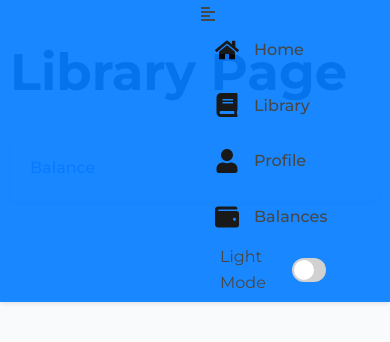
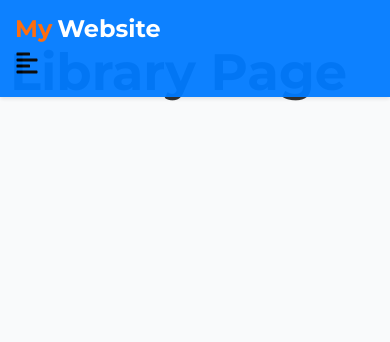
Before and after one commit to Jakethetyper/Growth, a React (Vite) app in the folder client/: page /library in a window 390 px wide. Shown: the top 342 px of the page. Built offline with nearby package versions, Linux system fonts and the light colour scheme.

Commit message:
edited vertical nav bar

```diff
--- a/client/src/pages/Header/Header.css
+++ b/client/src/pages/Header/Header.css
@@ -1,26 +1,53 @@
 @import "../../assets/colors/colors.css";
 
+/* Header Styles */
 .header {
   background-color: var(--primary-color, #007BFF);
-  opacity: 0.9;
+  opacity: 0.95;
   width: 100%;
   color: var(--text-color, #ffffff);
   box-shadow: 0 2px 4px rgba(0, 0, 0, 0.1);
   position: fixed;
   z-index: 1000;
+  top: 0;
+  transition: all 0.3s ease;
 }
 
-.header nav {
+/* Navigation Container */
+.nav-container {
   display: flex;
   justify-content: space-between;
   align-items: center;
   max-width: 1700px;
   margin: 0 auto;
-  padding: 6px 200px;
-  flex-wrap: wrap;
+  padding: 6px 20px;
+  flex-wrap: nowrap;
 }
 
-.header nav a {
+/* Logo */
+.logo {
+  font-size: 24px;
+  font-weight: bold;
+  color: #fff;
+  display: flex;
+  align-items: center;
+}
+
+.logo span {
+  color: var(--highlight-color, #ff6600);
+  margin-right: 5px;
+}
+
+/* Navigation Links */
+.nav-links {
+  display: flex;
+  align-items: center;
+  justify-content: flex-end;
+  transition: max-height 0.4s ease;
+  overflow: hidden;
+}
+
+.nav-links a {
   display: inline-flex;
   align-items: center;
   color: var(--text-color, #ffffff);
@@ -33,31 +60,91 @@
   text-decoration: none;
 }
 
-.header nav a:hover {
+/* Hover and Active States */
+.nav-links a:hover {
   background-color: var(--secondary-color, #0056b3);
   transform: translateY(-2px);
   box-shadow: 0 4px 6px rgba(0, 0, 0, 0.1);
 }
 
-.header nav a.active {
+.nav-links a.active {
   background-color: var(--highlight-color, #ff6600);
   color: #ffffff;
 }
 
+/* Hamburger Menu */
 .hamburger-menu {
   display: none;
   cursor: pointer;
   font-size: 24px;
+  color: var(--text-color, #ffffff);
 }
 
-@media (max-width: 768px) {
-  .header nav {
+/* Toggle Theme */
+.toggle-container {
+  display: flex;
+  align-items: center;
+  margin-left: 20px;
+}
+
+.toggle {
+  position: relative;
+  display: inline-block;
+  width: 50px;
+  height: 24px;
+  margin-left: 10px;
+}
+
+.toggle input {
+  opacity: 0;
+  width: 0;
+  height: 0;
+}
+
+.slider {
+  position: absolute;
+  cursor: pointer;
+  top: 0;
+  left: 0;
+  right: 0;
+  bottom: 0;
+  background-color: #ccc;
+  transition: 0.4s;
+  border-radius: 24px;
+}
+
+.slider:before {
+  position: absolute;
+  content: "";
+  height: 20px;
+  width: 20px;
+  left: 2px;
+  bottom: 2px;
+  background-color: white;
+  transition: 0.4s;
+  border-radius: 50%;
+}
+
+input:checked + .slider {
+  background-color: #2196f3;
+}
+
+input:checked + .slider:before {
+  transform: translateX(26px);
+}
+
+/* Responsive Styles */
+@media (max-width: 992px) { /* Adjust for medium-sized screens */
+  .nav-container {
+    padding: 10px 30px;
+  }
+}
+
+@media (max-width: 768px) { /* Adjust for small screens */
+  .nav-container {
     flex-direction: column;
     align-items: flex-start;
-  }
-
-  .header nav a {
-    margin: 5px 0;
+    padding: 10px 15px;
   }
 
   .hamburger-menu {
@@ -65,27 +152,18 @@
   }
 
   .nav-links {
-    display: none;
+    flex-direction: column;
     width: 100%;
-    flex-direction: column;
+    max-height: 0;
   }
 
-  .nav-links.open {
-    display: flex;
+  .nav-links.show {
+    max-height: 400px; /* Set to a value that allows all links to show */
+  }
+
+  .nav-links a {
+    margin: 5px 0;
+    width: 100%;
+    text-align: left; /* Align text to the left for mobile */
   }
 }
-
-.navselect:hover {
-  box-shadow: 0 0 10px rgba(255, 255, 255, 0.3);
-  background: linear-gradient(45deg, #5c6b7a, #7a8c98);
-}
-
-.logo {
-  font-size: 24px;
-  font-weight: bold;
-  color: #fff;
-}
-
-.logo span {
-  color: var(--highlight-color, #ff6600);
-}
--- a/client/src/pages/Header/Header.jsx
+++ b/client/src/pages/Header/Header.jsx
@@ -4,7 +4,7 @@ import { Link } from "react-router-dom";
 import "./Header.css";
 
 const Header = () => {
-  const [dropdown, setDropDown] = useState(true);
+  const [dropdown, setDropDown] = useState(false);
   const [theme, setTheme] = useState(localStorage.getItem("theme") || "light");
 
   useEffect(() => {
@@ -16,24 +16,30 @@ const Header = () => {
     setTheme((prevTheme) => (prevTheme === "light" ? "dark" : "light"));
   };
 
+  const toggleDropdown = () => {
+    setDropDown((prevDropdown) => !prevDropdown);
+  };
+
   return (
     <header className="header">
-      {dropdown ? (
-        <nav>
-          <FaAlignLeft
-            onClick={() => setDropDown(!dropdown)}
-            className="navselect"
-          />
-          <Link to="/">
+      <nav className={`nav-container ${dropdown ? "open" : ""}`}>
+        <div className="logo">
+          <span>My</span>Website
+        </div>
+        <div className="hamburger-menu" onClick={toggleDropdown}>
+          <FaAlignLeft className="icon" />
+        </div>
+        <div className={`nav-links ${dropdown ? "show" : ""}`}>
+          <Link to="/" className="navselect">
             <FaHome className="icon" /> Home
           </Link>
-          <Link to="/library">
+          <Link to="/library" className="navselect">
             <FaBook className="icon" /> Library
           </Link>
-          <Link to="/profile">
+          <Link to="/profile" className="navselect">
             <FaUser className="icon" /> Profile
           </Link>
-          <Link to="/balances">
+          <Link to="/balances" className="navselect">
             <FaWallet className="icon" /> Balances
           </Link>
           <div className="toggle-container">
@@ -47,10 +53,8 @@ const Header = () => {
               <span className="slider"></span>
             </label>
           </div>
-        </nav>
-      ) : (
-        <FaAlignLeft onClick={() => setDropDown(!dropdown)} className="icon" />
-      )}
+        </div>
+      </nav>
     </header>
   );
 };
--- a/client/src/pages/Library/Library.jsx
+++ b/client/src/pages/Library/Library.jsx
@@ -1,15 +1,10 @@
 import React from "react";
-import { Link } from "react-router-dom";
 
 const Library = () => {
   return (
     <div>
       <h1>Library Page</h1>
       <ul>
-        <li className="card">
-          <Link to="/balances">Balance</Link>
-        </li>
-        {/* Add more options as needed */}
       </ul>
     </div>
   );
```
